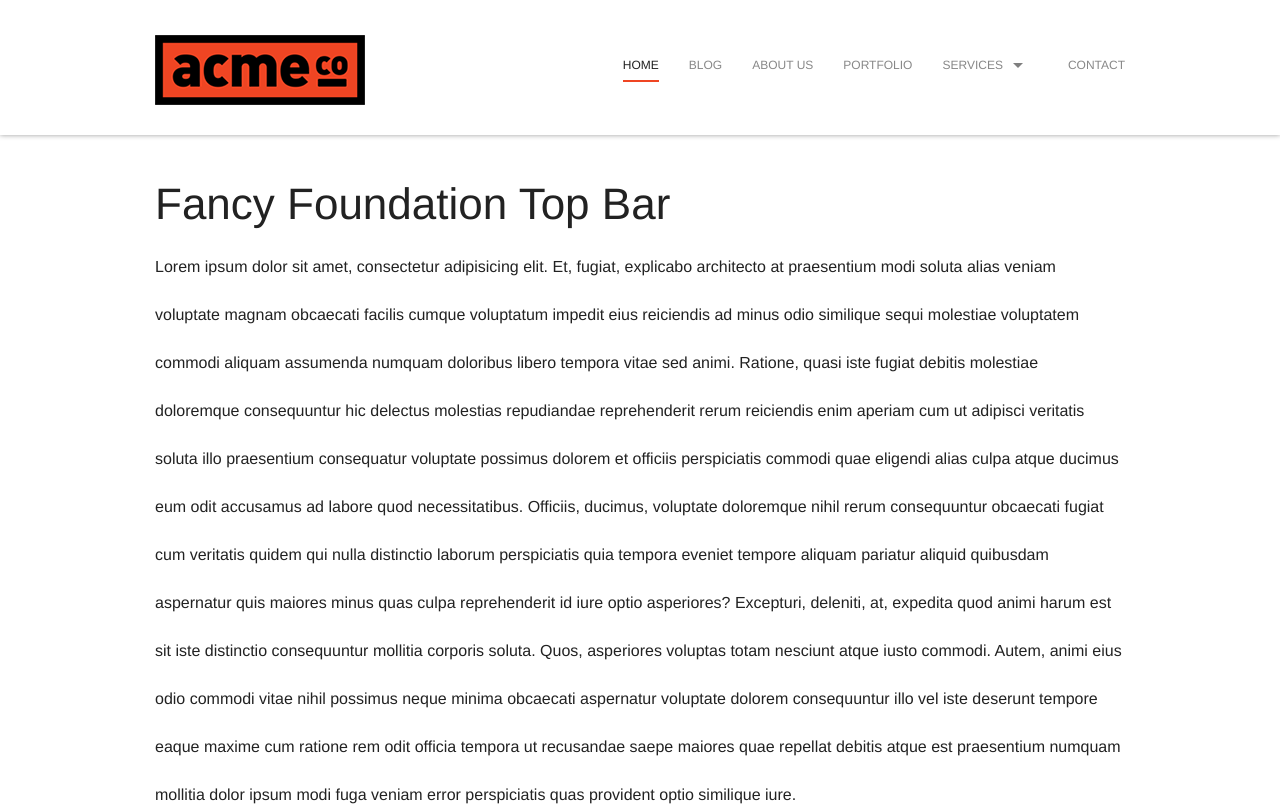
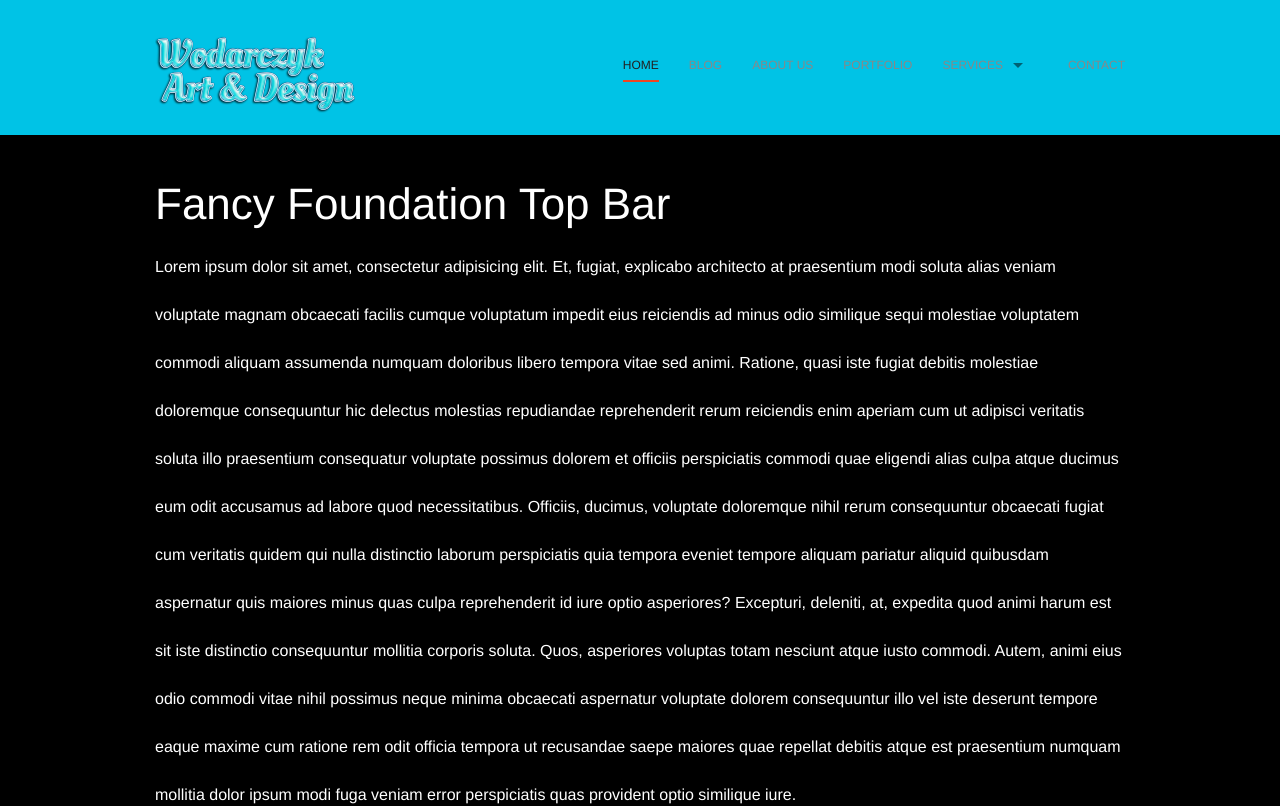
Before and after one commit to tomtom10/waandd.com, a website: page index.html in a window 1280 px wide. Shown: the top 806 px of the page. Drawn offline with Linux system fonts and the light colour scheme.

Commit message:
new look

```diff
--- a/index.html
+++ b/index.html
@@ -26,7 +26,7 @@
         <!-- TITLE AREA & LOGO -->
         <ul class="title-area">
           <li class="name">
-            <img src="img/Acme_Colour.png" alt="" id="logo-image">
+            <img src="img/waandd-logo3.png" alt="" id="logo-image">
 
           </li>
           <li class="toggle-topbar menu-icon"><a href="#"><span>menu</span></a></li>
--- a/js/init.js
+++ b/js/init.js
@@ -5,12 +5,12 @@ jQuery(document).ready(function($){
 		var scroll = $(window).scrollTop();
 
 		if (scroll >= 50) {
-			$('#logo-image').attr('src', 'img/Acme_Monogram_Colour.png')
+			$('#logo-image').attr('src', 'img/waandd-logo4.png');
 			$(".important-class").addClass("padding-on-my-header");
 		}
 		if (scroll < 50) {
 			$(".important-class").removeClass("padding-on-my-header");
-			$('#logo-image').attr('src', 'img/Acme_Colour.png')
+			$('#logo-image').attr('src', 'img/waandd-logo3.png');
 		}
 	}).resize(function(){
 		if ( !smallWindow && this.innerWidth <= 1024 ) {
--- /dev/null
+++ b/js/min/init-ck.js
@@ -0,0 +1 @@
+jQuery(document).ready(function(n){var o=!1;n(window).scroll(function(){var o=n(window).scrollTop();o>=50&&(n("#logo-image").attr("src","img/waandd-logo4.png"),n(".important-class").addClass("padding-on-my-header")),50>o&&(n(".important-class").removeClass("padding-on-my-header"),n("#logo-image").attr("src","img/waandd-logo3.png"))}).resize(function(){!o&&this.innerWidth<=1024&&(o=!0,n(".top-bar-section").find("ul.right").hide(0).delay(500).show(0)),o&&this.innerWidth>1024&&(o=!1)})});
--- a/scss/style.scss
+++ b/scss/style.scss
@@ -12,12 +12,12 @@ $primary-color: #ef4523;
 }
 
 .contain-to-grid {
-	background-color: rgba(255, 255, 255, 0.97);
+	background-color: rgba(0, 217, 255, 0.9);
 }
 
 // FILL USED FOR HEADER
 .header-fill {
-	background: #fff;
+	background: #000;
 	height: 135px;
 	.tablet-mobile-logo img {
 		padding-top: 30px;
@@ -119,8 +119,13 @@ p {
 		margin-top: 35px;
 	}
 }
-
-
+body {
+	background-color: #000;
+	color: #fff;
+}
+h1 {
+	color: #fff;
+}
 /*
    FOOTER SECTION
    ========================================================================== */
@@ -183,7 +188,7 @@ p {
 		// LOGO
 		ul.title-area img {
 			margin: -2px 0 0;
-			width: 145px;
+			width: 120px;
 		}
 		.top-bar-section {
 			ul {
```
Also changed, not shown: css/style.css, img/waandd-logo.png (added), img/waandd-logo2.png (added), img/waandd-logo3.png (added), img/waandd-logo4.png (added), 1 other file.
